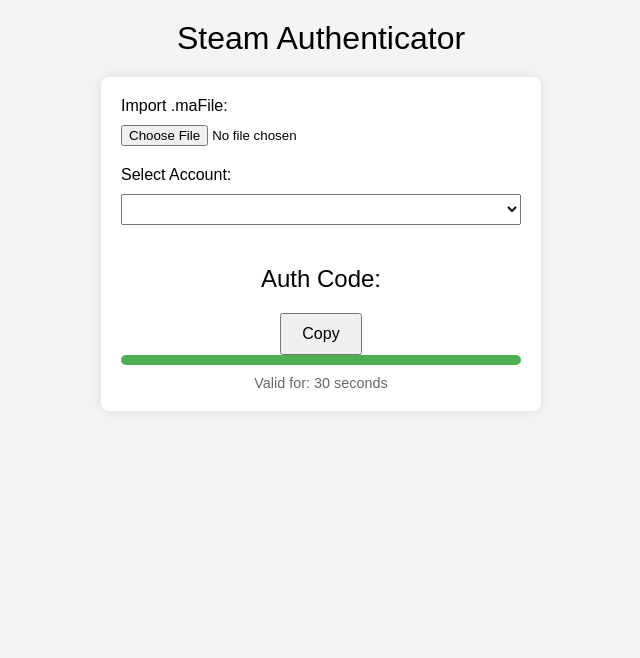
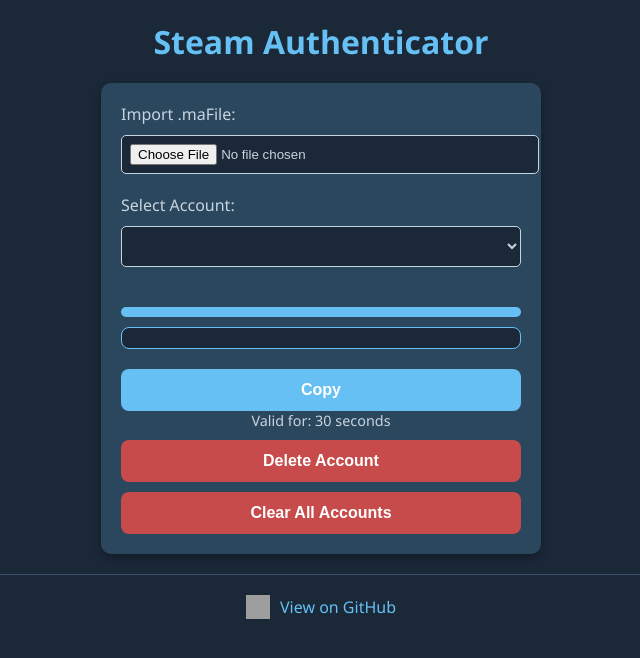
Before and after one commit to unkaer/html-Steam-Authenticator, a plain HTML site: page index.html in a window 1280 px wide. Shown: the whole page, without its empty margins (319-959 px from the left). Drawn offline with Linux system fonts and the light colour scheme; grey boxes are pictures that could not be loaded.

Commit message:
增加删除功能

```diff
--- a/index.html
+++ b/index.html
@@ -9,7 +9,7 @@
 <body>
     <header id="header">Steam Authenticator</header>
     <div class="container">
-        <label for="fileInput">Import .maFile:</label>
+        <label for="fileInput">Import ".maFile":</label>
         <input type="file" id="fileInput" accept=".maFile">
 
         <label for="accountList">Select Account:</label>
@@ -17,14 +17,24 @@
 
         <div id="accountName"></div>
 
-        <div id="authCode" title="Double-click to copy">Auth Code: </div>
-        <button id="copyButton">Copy</button>
         <div id="progressBarContainer">
             <div id="progressBar"></div>
         </div>
+        <div id="authCode" title="Double-click to copy">Auth Code: </div>
+        <button id="copyButton">Copy</button>
         <div id="timeRemaining">Valid for: 30 seconds</div>
+        <button id="deleteAccountButton">Delete Account</button>
+        <button id="clearAllButton">Clear All Accounts</button>
     </div>
     <div id="toast"></div>
+
+    <footer>
+        <a href="https://github.com/unkaer/html-Steam-Authenticator" target="_blank">
+            <img src="https://github.githubassets.com/images/modules/logos_page/GitHub-Mark.png" alt="GitHub Logo">
+            View on GitHub
+        </a>
+    </footer>
+
     <script src="script.js"></script>
 </body>
 </html>
--- a/script.js
+++ b/script.js
@@ -11,8 +11,12 @@
         authCodeTitle: "Double-click to copy",
         validFor: "Valid for: {time} seconds",
         copyButton: "Copy",
+        deleteAccountButton: "Delete Account",
+        clearAllButton: "Clear All Accounts",
         copiedToast: "Copied to clipboard!",
-        toastSuccess: "Copied to clipboard!"
+        toastSuccess: "Copied to clipboard!",
+        deleteConfirm: "Are you sure you want to delete this account?",
+        clearAllConfirm: "Are you sure you want to clear all accounts?",
     },
     zh: {
         title: "Steam 验证器",
@@ -24,8 +28,12 @@
         authCodeTitle: "双击复制",
         validFor: "有效期: {time} 秒",
         copyButton: "复制",
+        deleteAccountButton: "删除账号",
+        clearAllButton: "清空所有账号",
         copiedToast: "已复制到剪贴板！",
-        toastSuccess: "已复制到剪贴板！"
+        toastSuccess: "已复制到剪贴板！",
+        deleteConfirm: "确定要删除此账号吗？",
+        clearAllConfirm: "确定要清空所有账号吗？",
     }
 };
 
@@ -36,7 +44,37 @@
     document.querySelector('label[for="fileInput"]').textContent = messages[lang].fileLabel;
     document.querySelector('label[for="accountList"]').textContent = messages[lang].accountLabel;
     document.getElementById('copyButton').textContent = messages[lang].copyButton;
+    document.getElementById('deleteAccountButton').textContent = messages[lang].deleteAccountButton;
+    document.getElementById('clearAllButton').textContent = messages[lang].clearAllButton;
     document.getElementById('authCode').title = messages[lang].authCodeTitle;
+}
+
+function saveAllMaFiles(accounts) {
+    localStorage.setItem('steamAuthenticatorAccounts', JSON.stringify(accounts));
+}
+
+function deleteAccount() {
+    const lang = getUserLanguage();
+    const accountList = document.getElementById('accountList');
+    const selectedAccount = accountList.value;
+
+    if (confirm(messages[lang].deleteConfirm)) {
+        let accounts = loadAllMaFiles();
+        delete accounts[selectedAccount];
+        saveAllMaFiles(accounts);
+        updateAccountList();
+        initializePage(); // 重新初始化页面
+    }
+}
+
+function clearAllAccounts() {
+    const lang = getUserLanguage();
+
+    if (confirm(messages[lang].clearAllConfirm)) {
+        localStorage.removeItem('steamAuthenticatorAccounts');
+        updateAccountList();
+        initializePage(); // 重新初始化页面
+    }
 }
 
 function base64ToBytes(base64) {
@@ -126,12 +164,12 @@
 function saveMaFile(accountName, maFile) {
     let accounts = loadAllMaFiles();
     accounts[accountName] = maFile;
-    localStorage.setItem('maFiles', JSON.stringify(accounts));
+    saveAllMaFiles(accounts);
 }
 
 function loadAllMaFiles() {
-    const maFilesJson = localStorage.getItem('maFiles');
-    return maFilesJson ? JSON.parse(maFilesJson) : {};
+    const storedAccounts = localStorage.getItem('steamAuthenticatorAccounts');
+    return storedAccounts ? JSON.parse(storedAccounts) : {};
 }
 
 function handleFileInput(event) {
@@ -144,6 +182,9 @@
                 console.log("maFile loaded:", maFile);
                 saveMaFile(maFile.account_name, maFile);
                 updateAccountList();
+                // 设置选择新导入的账号
+                const accountList = document.getElementById('accountList');
+                accountList.value = maFile.account_name;
                 displayAccountAndStartAuth(maFile.account_name);
             } catch (error) {
                 console.error("Failed to parse .maFile:", error);
@@ -154,15 +195,20 @@
 }
 
 function updateAccountList() {
-    const accounts = loadAllMaFiles();
     const accountList = document.getElementById('accountList');
     accountList.innerHTML = ''; // 清空列表
+    const accounts = loadAllMaFiles();
 
     for (const accountName in accounts) {
         const option = document.createElement('option');
         option.value = accountName;
         option.textContent = accountName;
         accountList.appendChild(option);
+    }
+
+    if (Object.keys(accounts).length === 0) {
+        document.getElementById('accountName').innerText = '';
+        document.getElementById('authCode').innerText = '';
     }
 }
 
@@ -195,5 +241,7 @@
 });
 document.getElementById('authCode').addEventListener('dblclick', copyAuthCode);
 document.getElementById('copyButton').addEventListener('click', copyAuthCode);
+document.getElementById('deleteAccountButton').addEventListener('click', deleteAccount);
+document.getElementById('clearAllButton').addEventListener('click', clearAllAccounts);
 
 initializePage();
--- a/style.css
+++ b/style.css
@@ -1,7 +1,8 @@
 /* Basic styling for the page */
 body {
-    font-family: Arial, sans-serif;
-    background-color: #f4f4f4;
+    font-family: 'Segoe UI', Tahoma, Geneva, Verdana, sans-serif;
+    background-color: #1b2838;
+    color: #c7d5e0;
     margin: 0;
     padding: 20px;
 }
@@ -9,6 +10,8 @@
 header {
     text-align: center;
     font-size: 2em;
+    font-weight: 600;
+    color: #66c0f4;
     margin-bottom: 20px;
 }
 
@@ -16,107 +19,170 @@
     max-width: 400px;
     margin: 0 auto;
     padding: 20px;
-    background-color: #fff;
-    border-radius: 8px;
-    box-shadow: 0 0 10px rgba(0, 0, 0, 0.1);
+    background-color: #2a475e;
+    border-radius: 10px;
+    box-shadow: 0 4px 8px rgba(0, 0, 0, 0.3);
 }
 
 label {
     display: block;
     margin-bottom: 10px;
+    font-weight: 500;
 }
 
 input[type="file"] {
+    display: block;
+    width: 100%;
     margin-bottom: 20px;
+    padding: 8px;
+    background-color: #1b2838;
+    border: 1px solid #c7d5e0;
+    color: #c7d5e0;
+    border-radius: 5px;
 }
 
 #accountList {
     width: 100%;
-    padding: 5px;
+    padding: 10px;
     margin-bottom: 20px;
     font-size: 1em;
+    background-color: #1b2838;
+    border: 1px solid #c7d5e0;
+    color: #c7d5e0;
+    border-radius: 5px;
 }
 
 #accountName {
     font-weight: bold;
     margin-bottom: 20px;
+    color: #66c0f4;
 }
 
 #authCode {
-    font-size: 1.5em;
+    font-size: 1.8em;
     text-align: center;
     margin-bottom: 20px;
     cursor: pointer;
+    color: #ffffff;
+    background-color: #1b2838;
+    padding: 10px;
+    border-radius: 8px;
+    border: 1px solid #66c0f4;
+    transition: background-color 0.3s ease;
+}
+
+#authCode:hover {
+    background-color: #3a5068;
 }
 
 #copyButton {
     display: block;
-    margin: 0 auto;
-    padding: 10px 20px;
+    width: 100%;
+    padding: 12px;
     font-size: 1em;
+    font-weight: 600;
+    color: #ffffff;
+    background-color: #66c0f4;
+    border: none;
+    border-radius: 8px;
     cursor: pointer;
+    transition: background-color 0.3s ease;
+}
+
+#copyButton:hover {
+    background-color: #5aadc9;
 }
 
 #progressBarContainer {
-    background-color: #e0e0e0;
+    background-color: #3a5068;
     border-radius: 5px;
     overflow: hidden;
     margin-bottom: 10px;
+    height: 10px;
 }
 
 #progressBar {
     width: 100%;
     height: 10px;
-    background-color: #4caf50;
+    background-color: #66c0f4;
 }
 
 #timeRemaining {
     text-align: center;
     font-size: 0.9em;
-    color: #666;
+    color: #c7d5e0;
 }
 
 #toast {
     visibility: hidden;
-    max-width: 50px;
-    height: 50px;
-    /* margin-left: -125px; */
+    max-width: 250px;
+    height: auto;
     margin: auto;
     background-color: #333;
     color: #fff;
     text-align: center;
-    border-radius: 2px;
+    border-radius: 5px;
+    padding: 10px;
     position: fixed;
     z-index: 1;
-    left: 0;
-    right: 0;
+    left: 50%;
     bottom: 30px;
-    font-size: 17px;
+    transform: translateX(-50%);
+    font-size: 14px;
     white-space: nowrap;
+    opacity: 0;
+    transition: opacity 0.5s ease-in-out;
 }
 
 #toast.show {
     visibility: visible;
-    -webkit-animation: fadein 0.5s, fadeout 0.5s 2.5s;
-    animation: fadein 0.5s, fadeout 0.5s 2.5s;
+    opacity: 1;
 }
 
-@-webkit-keyframes fadein {
-    from {bottom: 0; opacity: 0;}
-    to {bottom: 30px; opacity: 1;}
+footer {
+    text-align: center;
+    margin-top: 20px;
+    padding-top: 20px;
+    border-top: 1px solid #3a5068;
 }
 
-@keyframes fadein {
-    from {bottom: 0; opacity: 0;}
-    to {bottom: 30px; opacity: 1;}
+footer a {
+    text-decoration: none;
+    color: #66c0f4;
+    font-size: 1em;
+    font-weight: 500;
+    display: flex;
+    align-items: center;
+    justify-content: center;
+    gap: 10px;
 }
 
-@-webkit-keyframes fadeout {
-    from {bottom: 30px; opacity: 1;}
-    to {bottom: 0; opacity: 0;}
+footer img {
+    width: 24px;
+    height: 24px;
+    vertical-align: middle;
+    transition: transform 0.3s ease;
 }
 
-@keyframes fadeout {
-    from {bottom: 30px; opacity: 1;}
-    to {bottom: 0; opacity: 0;}
+footer a:hover img {
+    transform: scale(1.1);
 }
+
+#deleteAccountButton, #clearAllButton {
+    display: block;
+    width: 100%;
+    padding: 12px;
+    margin-top: 10px;
+    font-size: 1em;
+    font-weight: 600;
+    color: #ffffff;
+    background-color: #c84b4b; /* 红色调，表示危险操作 */
+    border: none;
+    border-radius: 8px;
+    cursor: pointer;
+    transition: background-color 0.3s ease;
+}
+
+#deleteAccountButton:hover, #clearAllButton:hover {
+    background-color: #a33c3c;
+}
```
